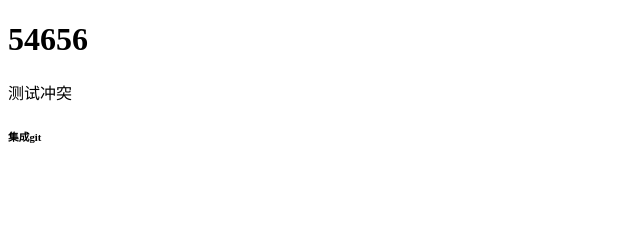
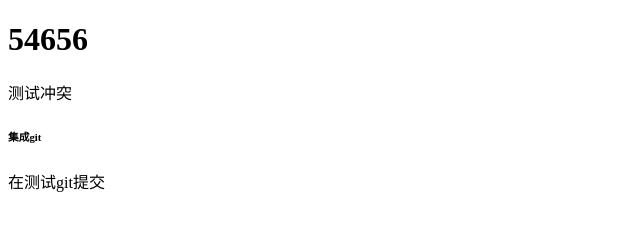
Before and after one commit to niunxy/testgit, a plain HTML site: page index.html in a window 1280 px wide. Shown: the whole page, without its empty margins (0-640 px from the left). Drawn offline with Linux system fonts and the light colour scheme.

Commit message:
再测试git提交

```diff
--- a/index.html
+++ b/index.html
@@ -20,6 +20,7 @@
     <h1>54656</h1>
 	<div>测试冲突</div>
 	<h6>集成git</h6>
+	<div>在测试git提交</div>
 </body>
 
 </html>
```
